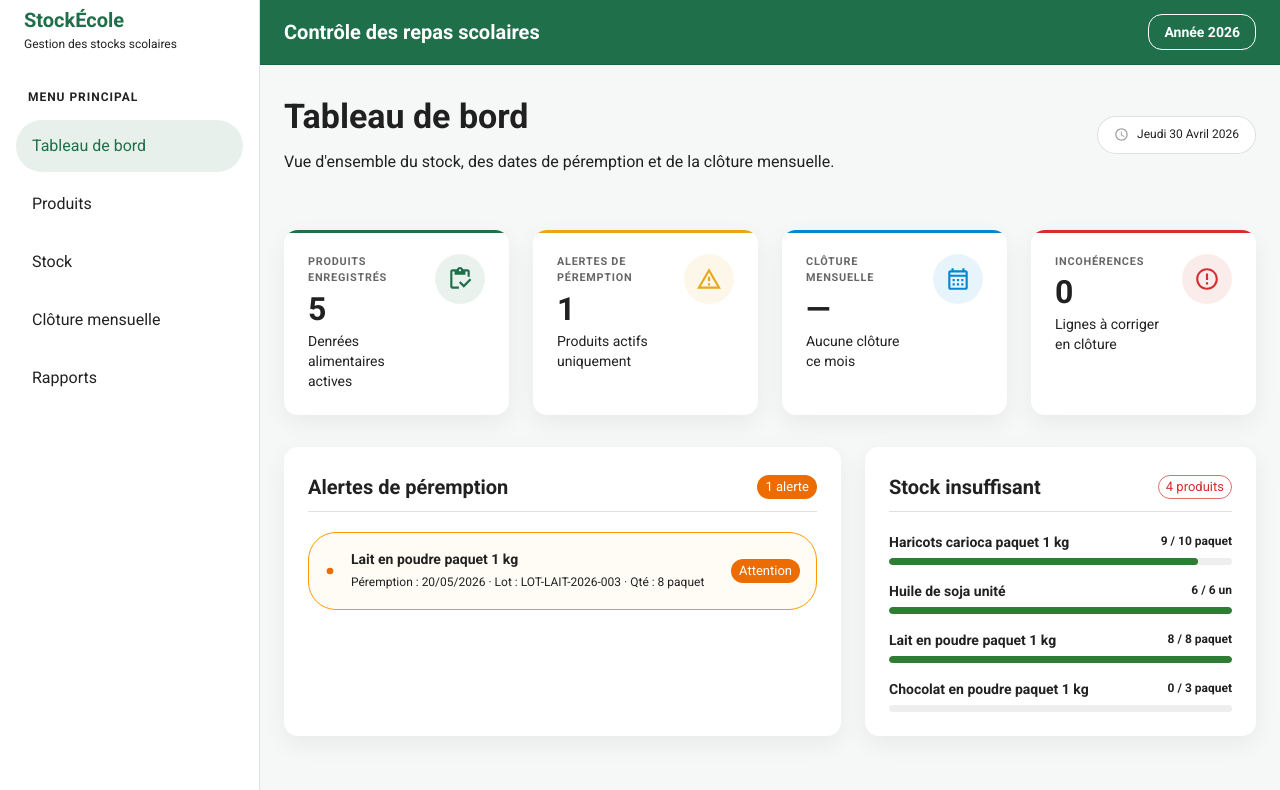
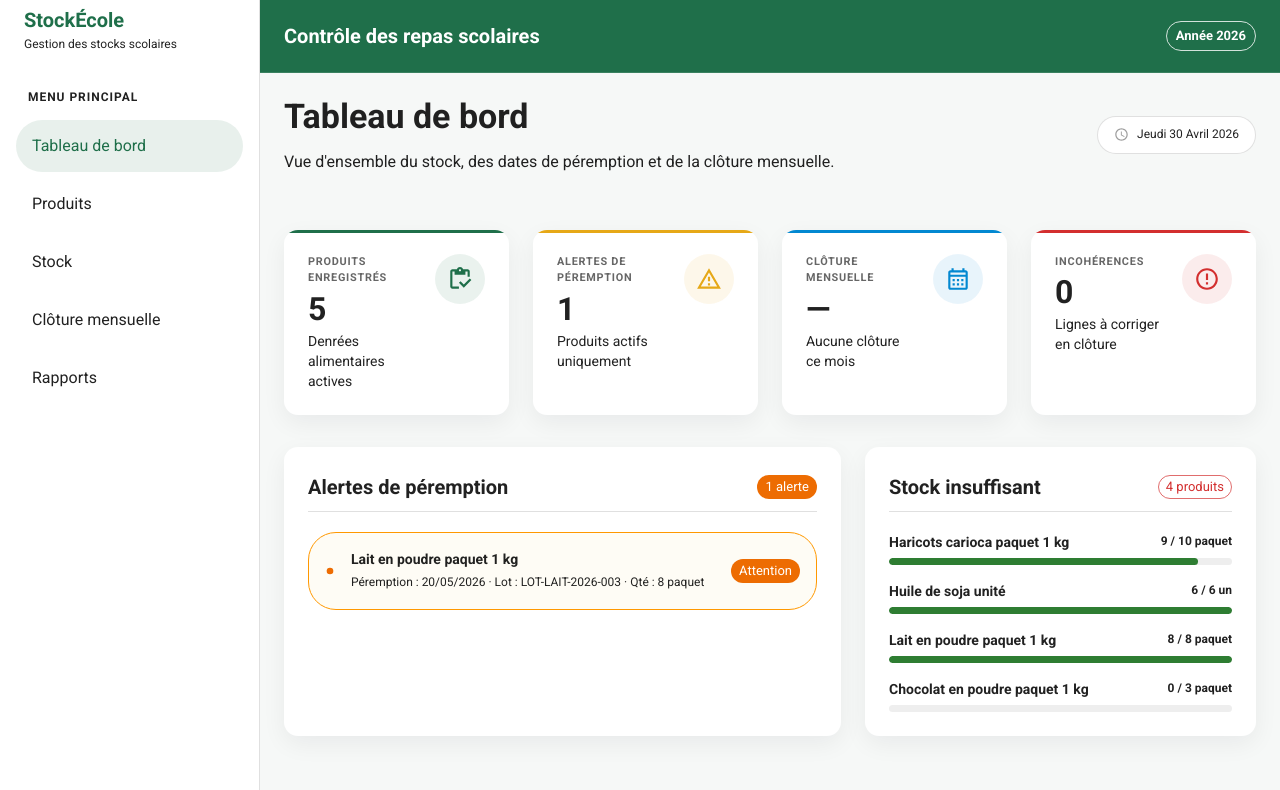
Before and after one commit to mauricioDallOnder/gestion-stock, a Next.js app: page / in a window 1280 px wide. Shown: the top 790 px of the page. Built offline with nearby package versions, Linux system fonts and the light colour scheme; what @mui/material-nextjs would draw is missing.

Commit message:
Atualizar o TopBar.tsx

```diff
--- a/components/layout/TopBar.tsx
+++ b/components/layout/TopBar.tsx
@@ -1,34 +1,99 @@
 "use client";
 
 import AppBar from "@mui/material/AppBar";
+import Box from "@mui/material/Box";
 import Button from "@mui/material/Button";
+import IconButton from "@mui/material/IconButton";
 import Toolbar from "@mui/material/Toolbar";
 import Typography from "@mui/material/Typography";
 
+import MenuIcon from "@mui/icons-material/Menu";
+
 type TopbarProps = {
   drawerWidth: number;
+  onMenuClick: () => void;
 };
 
-export function Topbar({ drawerWidth }: TopbarProps) {
+export function Topbar({ drawerWidth, onMenuClick }: TopbarProps) {
   return (
     <AppBar
       position="fixed"
       elevation={0}
       sx={{
-        width: `calc(100% - ${drawerWidth}px)`,
-        ml: `${drawerWidth}px`,
+        width: {
+          xs: "100%",
+          md: `calc(100% - ${drawerWidth}px)`,
+        },
+        ml: {
+          xs: 0,
+          md: `${drawerWidth}px`,
+        },
+        bgcolor: "primary.main",
+        color: "primary.contrastText",
         borderBottom: "1px solid",
-        borderColor: "divider",
-        bgcolor: "primary.main",
+        borderColor: "rgba(255,255,255,0.12)",
+        zIndex: (theme) => theme.zIndex.drawer + 1,
       }}
     >
-      <Toolbar>
-        <Typography variant="h6" sx={{ flexGrow: 1 }}>
-          Contrôle des repas scolaires
-        </Typography>
+      <Toolbar
+        sx={{
+          minHeight: { xs: 64, md: 72 },
+          px: { xs: 2, sm: 3 },
+          display: "flex",
+          alignItems: "center",
+          justifyContent: "space-between",
+          gap: 2,
+        }}
+      >
+        <Box
+          sx={{
+            display: "flex",
+            alignItems: "center",
+            gap: 1.5,
+            minWidth: 0,
+          }}
+        >
+          <IconButton
+            color="inherit"
+            edge="start"
+            onClick={onMenuClick}
+            aria-label="Ouvrir le menu"
+            sx={{
+              display: { xs: "inline-flex", md: "none" },
+              flexShrink: 0,
+            }}
+          >
+            <MenuIcon />
+          </IconButton>
 
-        <Button color="inherit" variant="outlined">
-         Année 2026
+          <Box sx={{ minWidth: 0 }}>
+            <Typography
+              variant="h6"
+              sx={{
+                fontWeight: 800,
+                lineHeight: 1.15,
+                fontSize: { xs: "1rem", sm: "1.25rem" },
+                whiteSpace: { xs: "normal", sm: "nowrap" },
+              }}
+            >
+              Contrôle des repas scolaires
+            </Typography>
+          </Box>
+        </Box>
+
+        <Button
+          variant="outlined"
+          color="inherit"
+          size="small"
+          sx={{
+            borderColor: "rgba(255,255,255,0.8)",
+            color: "inherit",
+            borderRadius: 999,
+            flexShrink: 0,
+            display: { xs: "none", sm: "inline-flex" },
+          }}
+        >
+          Année 2026
         </Button>
       </Toolbar>
     </AppBar>
```
